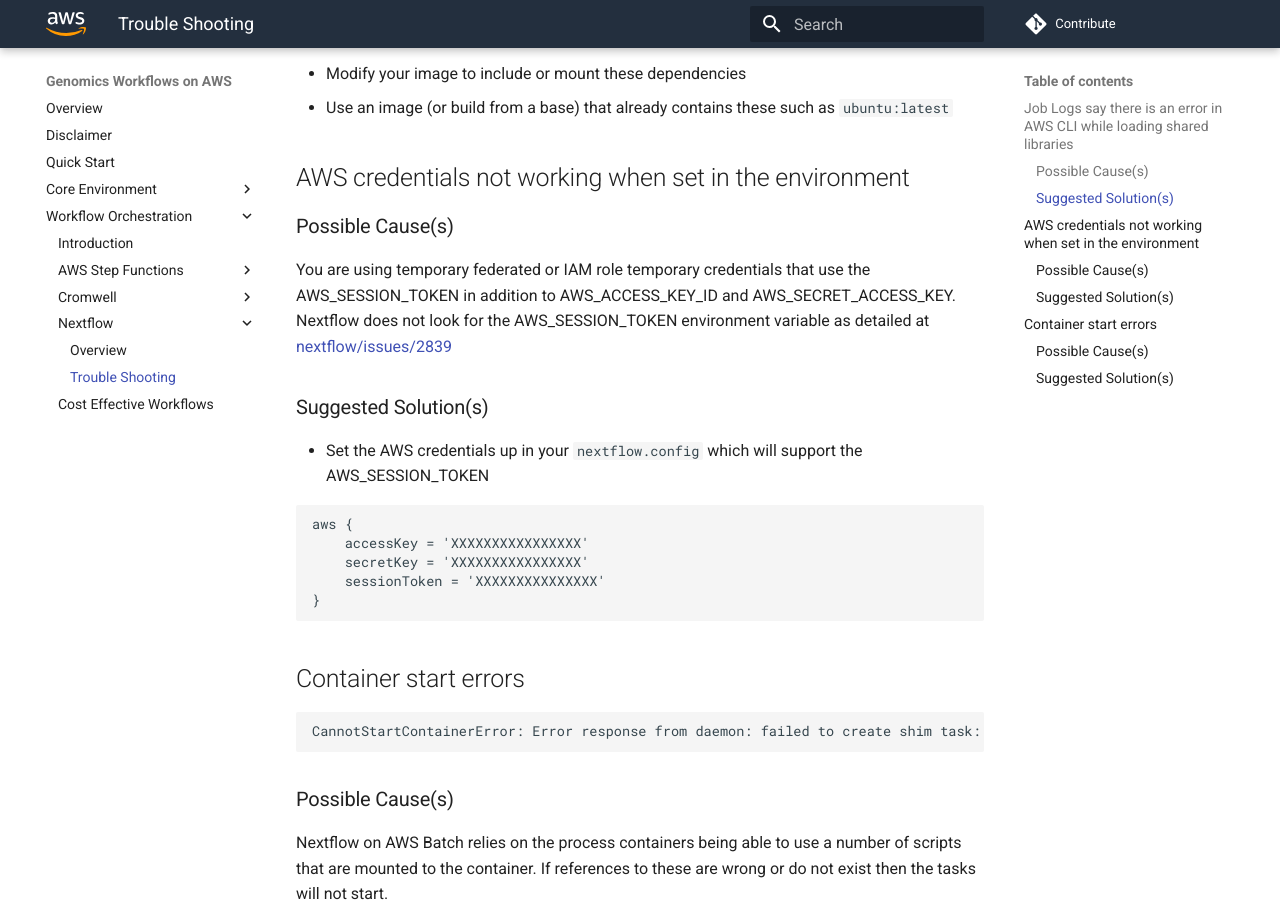
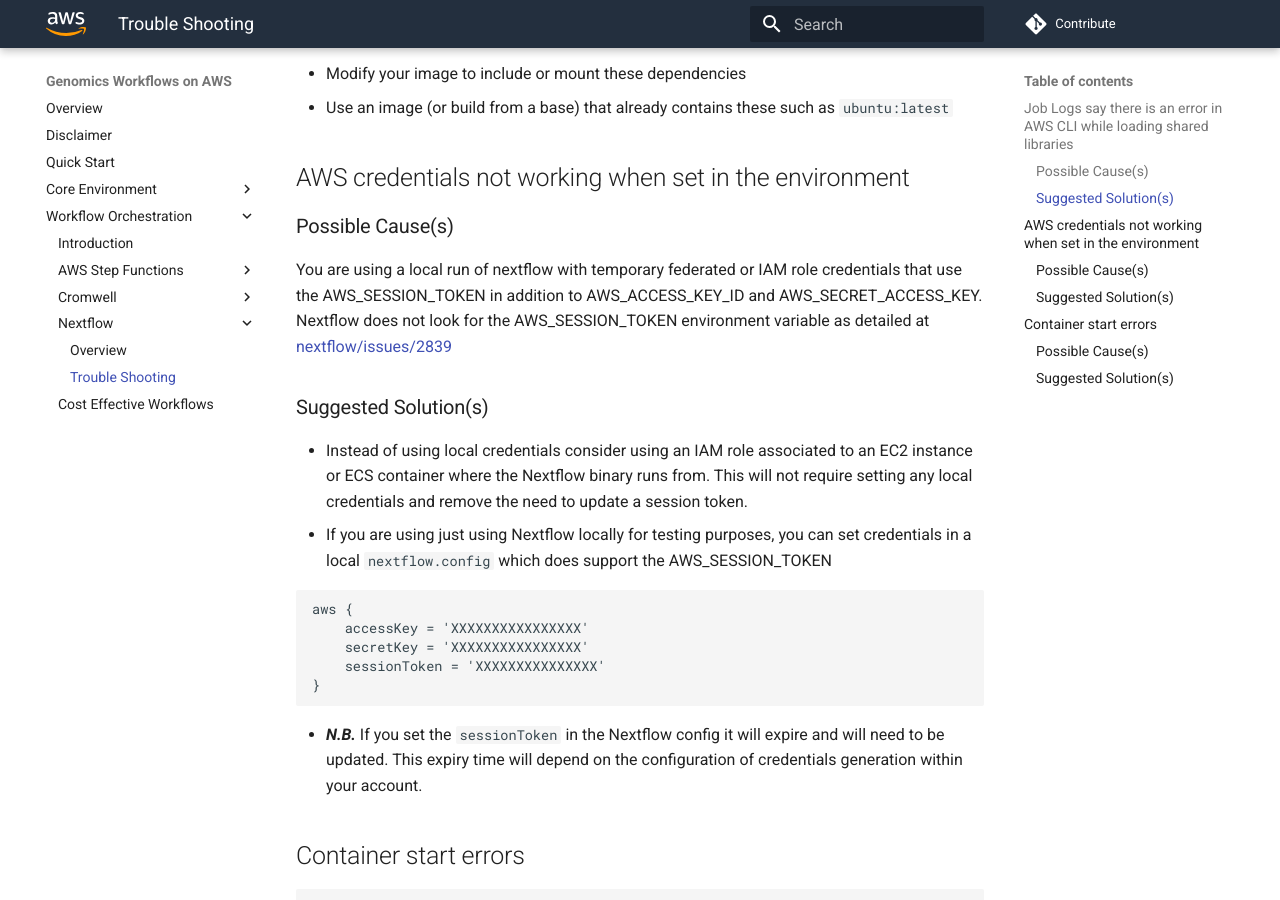
Before and after one commit to aws-samples/aws-genomics-workflows, an MkDocs documentation site: the page built from docs/orchestration/nextflow/nextflow-trouble-shooting.md, in a window 1280 px wide and 900 px high, scrolled down 471 px. Built offline with MkDocs 1.6.1 and Material for MkDocs 9.7.7, drawn with Linux system fonts in a browser that asks for light colours; comment, search, counter and statistics services are not loaded.

Commit message:
Add additional suggestion for sessionToken issue

````diff
--- a/docs/orchestration/nextflow/nextflow-trouble-shooting.md
+++ b/docs/orchestration/nextflow/nextflow-trouble-shooting.md
@@ -14,10 +14,11 @@
 
 ## AWS credentials not working when set in the environment
 ### Possible Cause(s)
-You are using temporary federated or IAM role temporary credentials that use the AWS_SESSION_TOKEN in addition to AWS_ACCESS_KEY_ID and AWS_SECRET_ACCESS_KEY. Nextflow does not look for the AWS_SESSION_TOKEN environment variable as detailed at [nextflow/issues/2839](https://github.com/nextflow-io/nextflow/issues/2839)
+You are using a local run of nextflow with temporary federated or IAM role credentials that use the AWS_SESSION_TOKEN in addition to AWS_ACCESS_KEY_ID and AWS_SECRET_ACCESS_KEY. Nextflow does not look for the AWS_SESSION_TOKEN environment variable as detailed at [nextflow/issues/2839](https://github.com/nextflow-io/nextflow/issues/2839)
 
 ### Suggested Solution(s)
-  * Set the AWS credentials up in your `nextflow.config` which will support the AWS_SESSION_TOKEN
+  * Instead of using local credentials consider using an IAM role associated to an EC2 instance or ECS container where the Nextflow binary runs from. This will not require setting any local credentials and remove the need to update a session token.
+  * If you are using just using Nextflow locally for testing purposes, you can set credentials in a local `nextflow.config` which does support the AWS_SESSION_TOKEN
 ```
 aws {
     accessKey = 'XXXXXXXXXXXXXXXX'
@@ -25,6 +26,7 @@
     sessionToken = 'XXXXXXXXXXXXXXX'
 }
 ```
+  * ***N.B.*** If you set the `sessionToken` in the Nextflow config it will expire and will need to be updated. This expiry time will depend on the configuration of credentials generation within your account.
 
 ##  Container start errors
 ```
````
